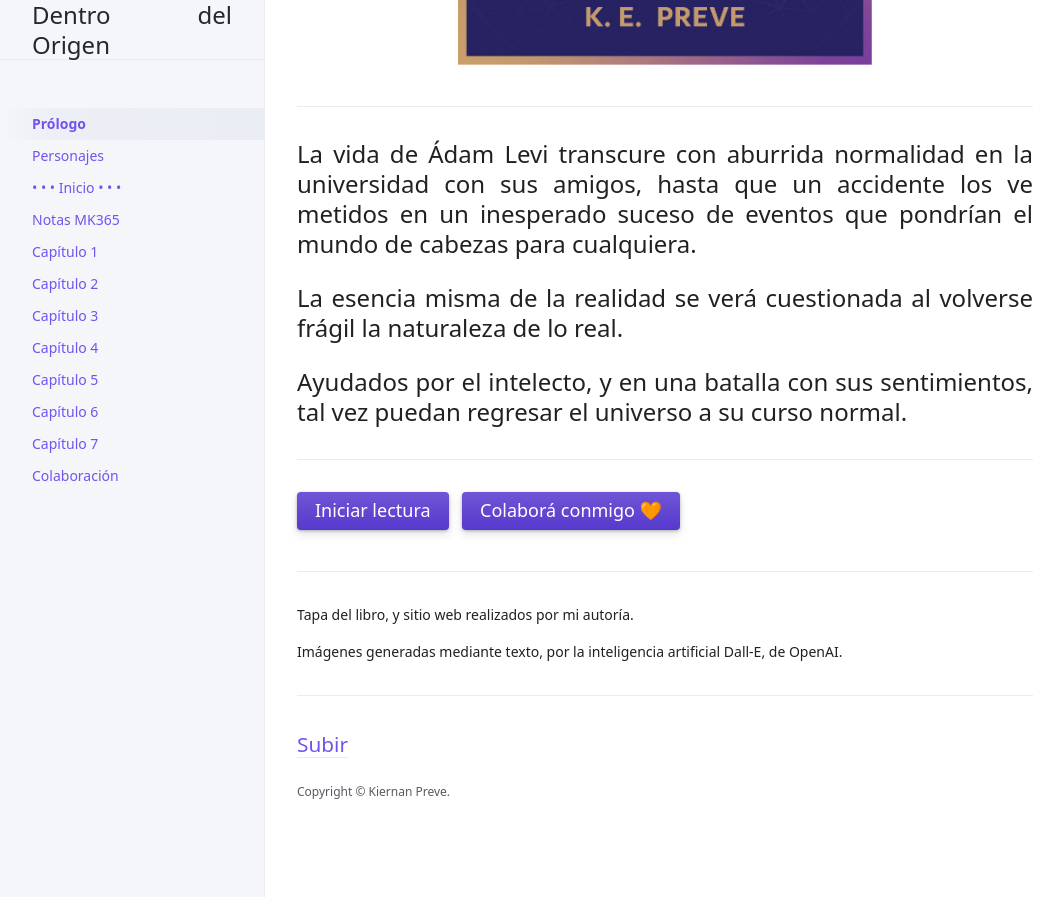
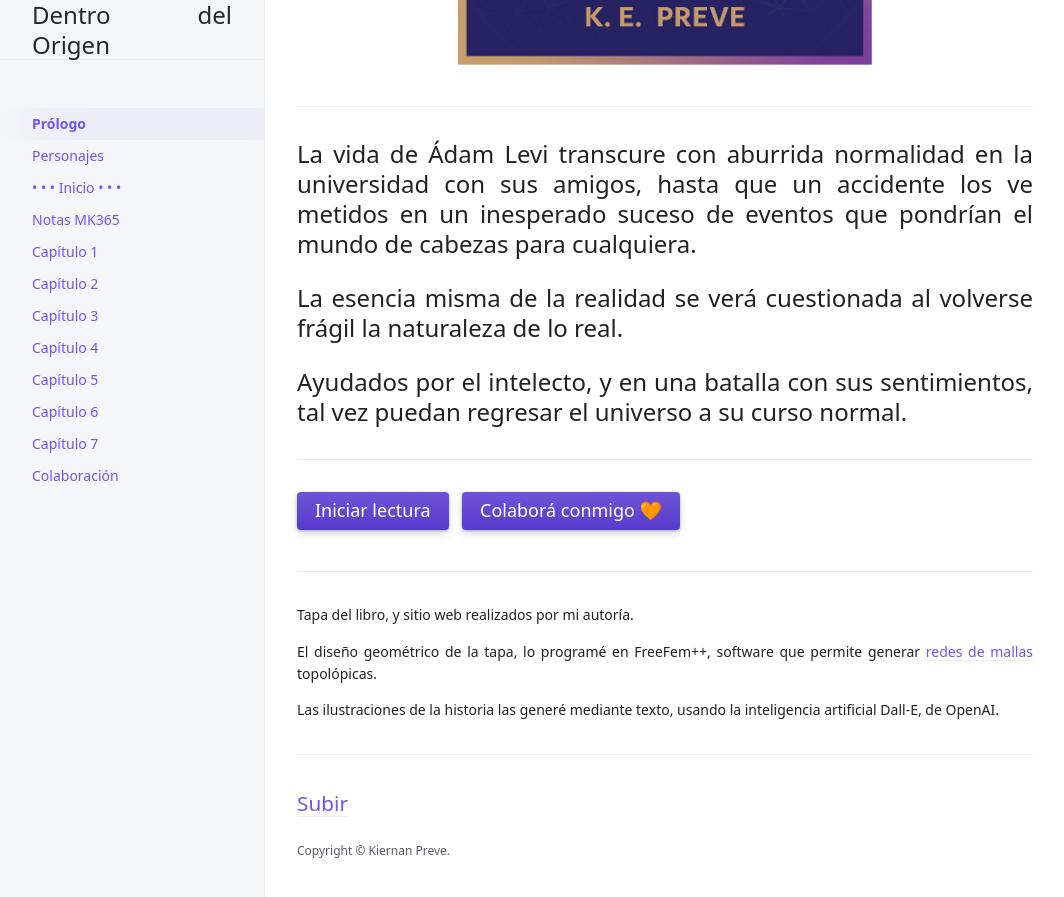
Before and after one commit to KierPrev/DentroDelOrigen, a Jekyll site: the page built from index.md, in a window 1280 px wide and 900 px high, scrolled down 588 px. Shown: the top 897 px of the window, without its empty margins (107-1171 px from the left). Built offline with Jekyll 4.4.1, drawn with Linux system fonts in a browser that asks for light colours; before the commit the page ends 1429 px from its top, so only the background shows below that.

Commit message:
Update index.md

```diff
--- a/index.md
+++ b/index.md
@@ -26,5 +26,7 @@ Ayudados por el intelecto, y en una batalla con sus sentimientos, tal vez puedan
 
 Tapa del libro, y sitio web realizados por mi autoría.
 {: .fs-3 }
-Imágenes generadas mediante texto, por la inteligencia artificial Dall-E, de OpenAI.
+El diseño geométrico de la tapa, lo programé en FreeFem++, software que permite generar [redes de mallas](https://doc.freefem.org/documentation/mesh-generation.html) topolópicas.
 {: .fs-3 }
+Las ilustraciones de la historia las generé mediante texto, usando la inteligencia artificial Dall-E, de OpenAI.
+{: .fs-3 }
```
